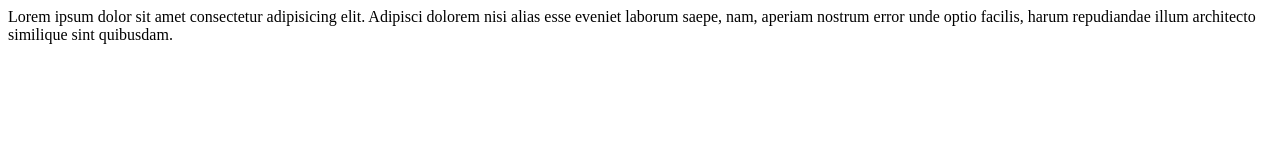
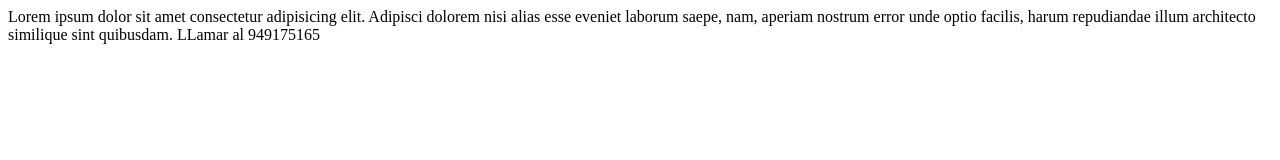
Before and after one commit to juankp3/git-master, a plain HTML site: page contacto.html in a window 1280 px wide. Drawn offline with Linux system fonts and the light colour scheme.

Commit message:
Agregando numero de telefono

```diff
--- a/contacto.html
+++ b/contacto.html
@@ -9,5 +9,6 @@
 <body>
     Lorem ipsum dolor sit amet consectetur adipisicing elit. Adipisci dolorem nisi alias esse eveniet laborum saepe, nam, aperiam nostrum error unde optio facilis, harum repudiandae illum architecto similique sint quibusdam.
 
+    LLamar al 949175165
 </body>
 </html>
```
